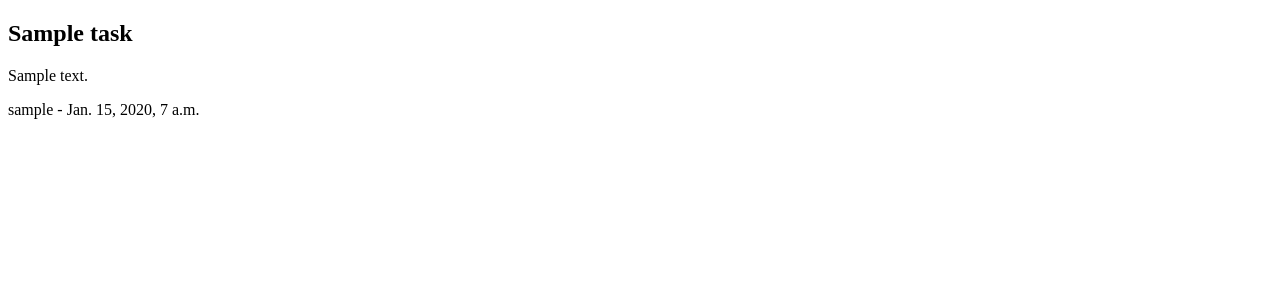
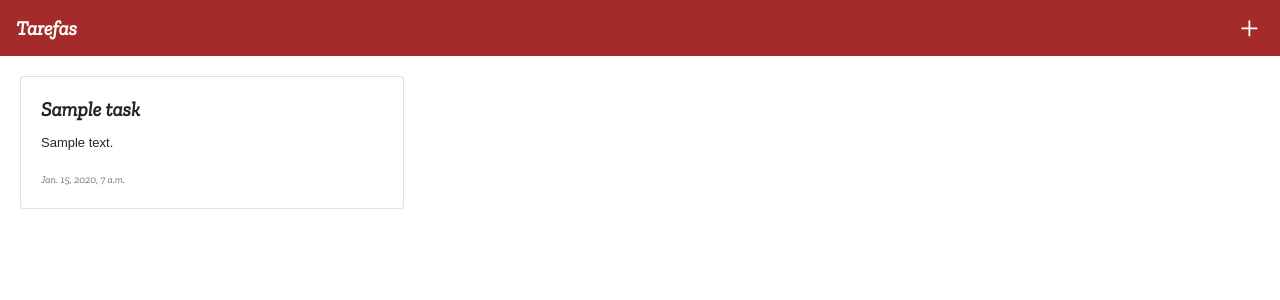
Before and after one commit to luysla/Django-CRUD, a Django app: page / in a window 1280 px wide. Shown: the top 300 px of the page. Run offline with Django 3.2, Linux system fonts and the light colour scheme; tables that the repository leaves empty hold one stand-in row (values such as "Sample post"); some libraries are stand-ins or nearby versions.

Commit message:
Adicionei css

```diff
--- /dev/null
+++ b/taskapp/static/css/styles.css
@@ -0,0 +1,27 @@
+@import url('https://fonts.googleapis.com/css2?family=Zilla+Slab:ital@1&display=swap');
+
+*{
+    font-family: 'Zilla Slab', serif;
+}
+
+h5{
+    font-weight: bold;
+}
+
+p{
+    font-family: 'Arial', sans-serif;
+    font-size: 13px;
+}
+a{
+    color: #fff;
+    font-weight: bold;
+}
+.navbar{
+    background-color: brown;
+}
+
+.card{
+    margin: 20px;
+    width: 30%;
+    display: inline-block;
+}
--- a/taskapp/templates/taskapp/index.html
+++ b/taskapp/templates/taskapp/index.html
@@ -1,17 +1,35 @@
+{% load static %}
 <!DOCTYPE html>
 <html lang="pt-BR">
 <head>
     <meta charset="UTF-8">
     <meta name="viewport" content="width=device-width, initial-scale=1.0">
+    <link rel="stylesheet" href="https://stackpath.bootstrapcdn.com/bootstrap/4.5.0/css/bootstrap.min.css" integrity="sha384-9aIt2nRpC12Uk9gS9baDl411NQApFmC26EwAOH8WgZl5MYYxFfc+NcPb1dKGj7Sk" crossorigin="anonymous">
+    <link rel="stylesheet" href="{% static 'css/styles.css' %}">
     <title>TaskApp</title>
 </head>
 <body>
+    <nav class="navbar">
+        <a class="navbar-brand" href="#">Tarefas</a>
+        <a href="#"><span>
+            <svg width="1.8em" height="1.8em" color="#fff" viewBox="0 0 16 16" class="bi bi-plus" fill="currentColor" xmlns="http://www.w3.org/2000/svg">
+                <path fill-rule="evenodd" d="M8 3.5a.5.5 0 0 1 .5.5v4a.5.5 0 0 1-.5.5H4a.5.5 0 0 1 0-1h3.5V4a.5.5 0 0 1 .5-.5z"/>
+                <path fill-rule="evenodd" d="M7.5 8a.5.5 0 0 1 .5-.5h4a.5.5 0 0 1 0 1H8.5V12a.5.5 0 0 1-1 0V8z"/>
+              </svg>
+        </span>
+        </a>
+    </nav>
+
+
     {% for task in tasks %}
-        <div>
-            <h2>{{ task.name }}</h2>
-            <p>{{ task.description }}</p>
-            <p>{{ task.author }} - {{ task.created_date }}</p>
+        <div class="card">
+            <div class="card-body">
+                <h5 class="card-title">{{ task.name }}</h5>
+                <p class="card-text">{{ task.description }}</p>
+                <p class="card-text"><small class="text-muted">{{ task.created_date }}</small></p>
+            </div>
         </div>
     {% endfor %}
+
 </body>
 </html>
```
